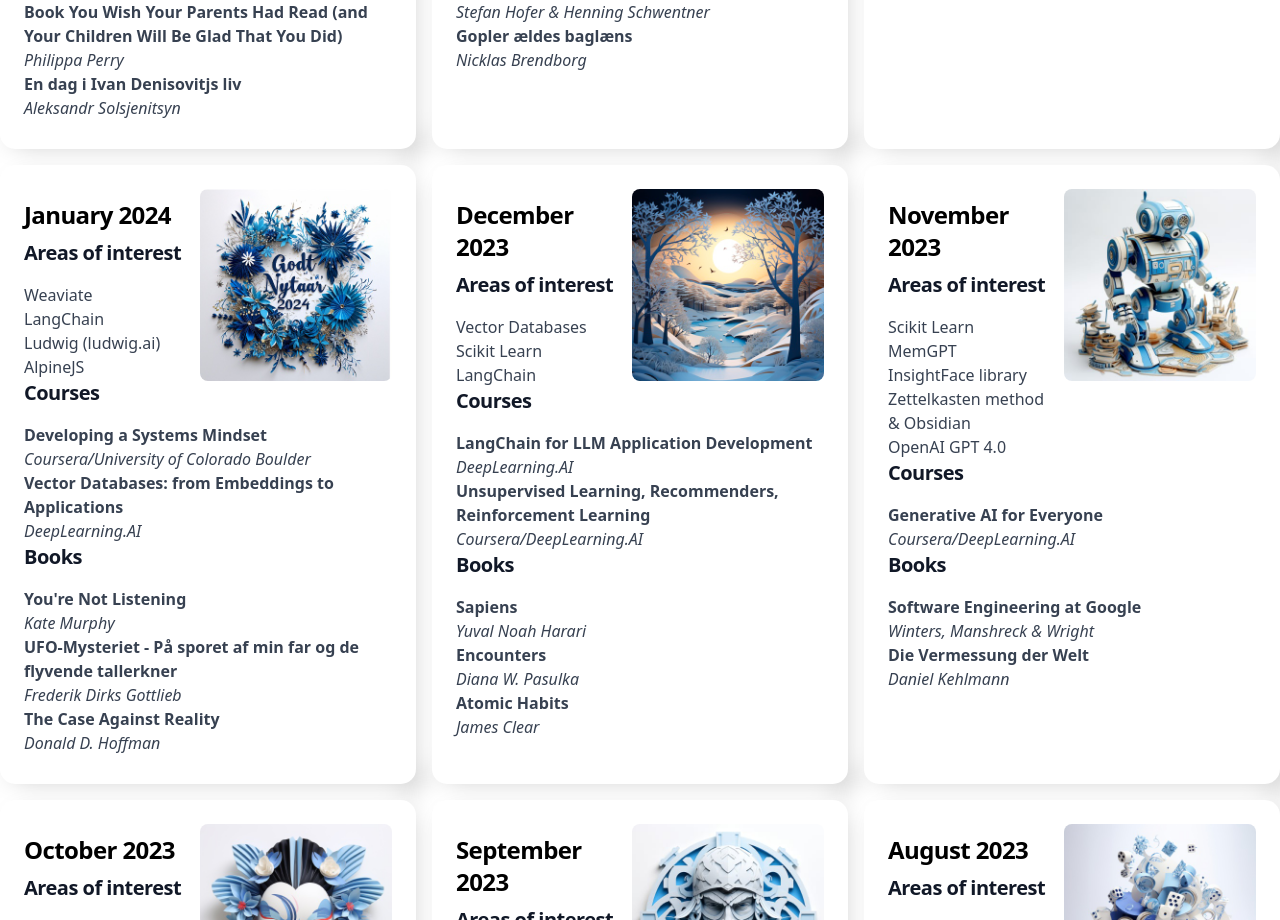
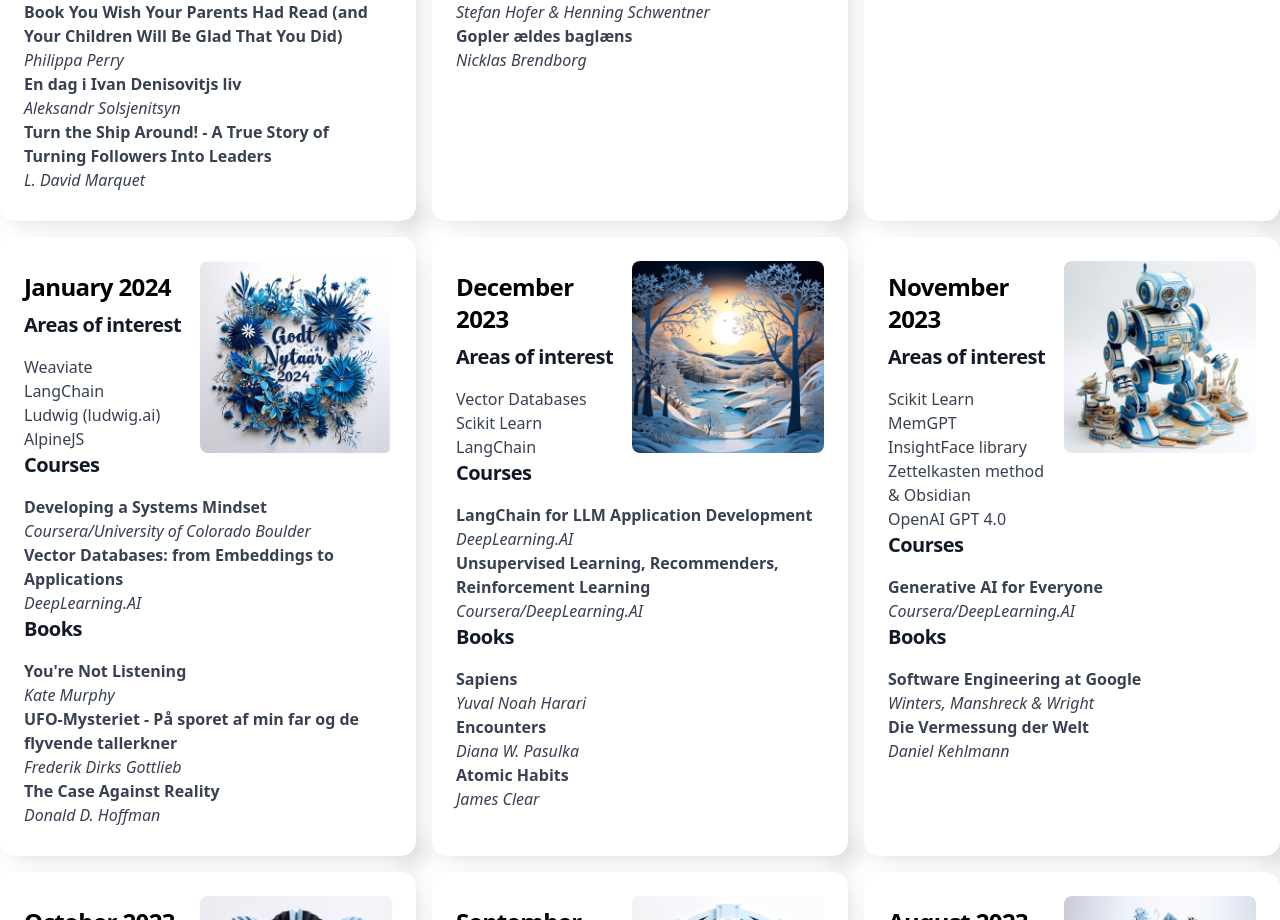
Before and after one commit to ringling/nuxt_ringling_info, a Nuxt app: page /now in a window 1280 px wide. Shown: the part 908-1828 px from the top of the page. Built offline with nearby package versions, Linux system fonts and the light colour scheme.

Commit message:
Book added

```diff
--- a/pages/now.vue
+++ b/pages/now.vue
@@ -35,6 +35,7 @@
             <ul>
               <li class="grid grid-cols-1"> <b>Book You Wish Your Parents Had Read (and Your Children Will Be Glad That You Did)</b> <em class="whitespace-nowrap">Philippa Perry</em></li>
               <li class="grid grid-cols-1"> <b>En dag i Ivan Denisovitjs liv</b> <em class="whitespace-nowrap">Aleksandr Solsjenitsyn</em></li>
+              <li class="grid grid-cols-1"> <b>Turn the Ship Around! - A True Story of Turning Followers Into Leaders</b> <em class="whitespace-nowrap">L. David Marquet</em></li>
             </ul>
           </p>
         </div>
```
